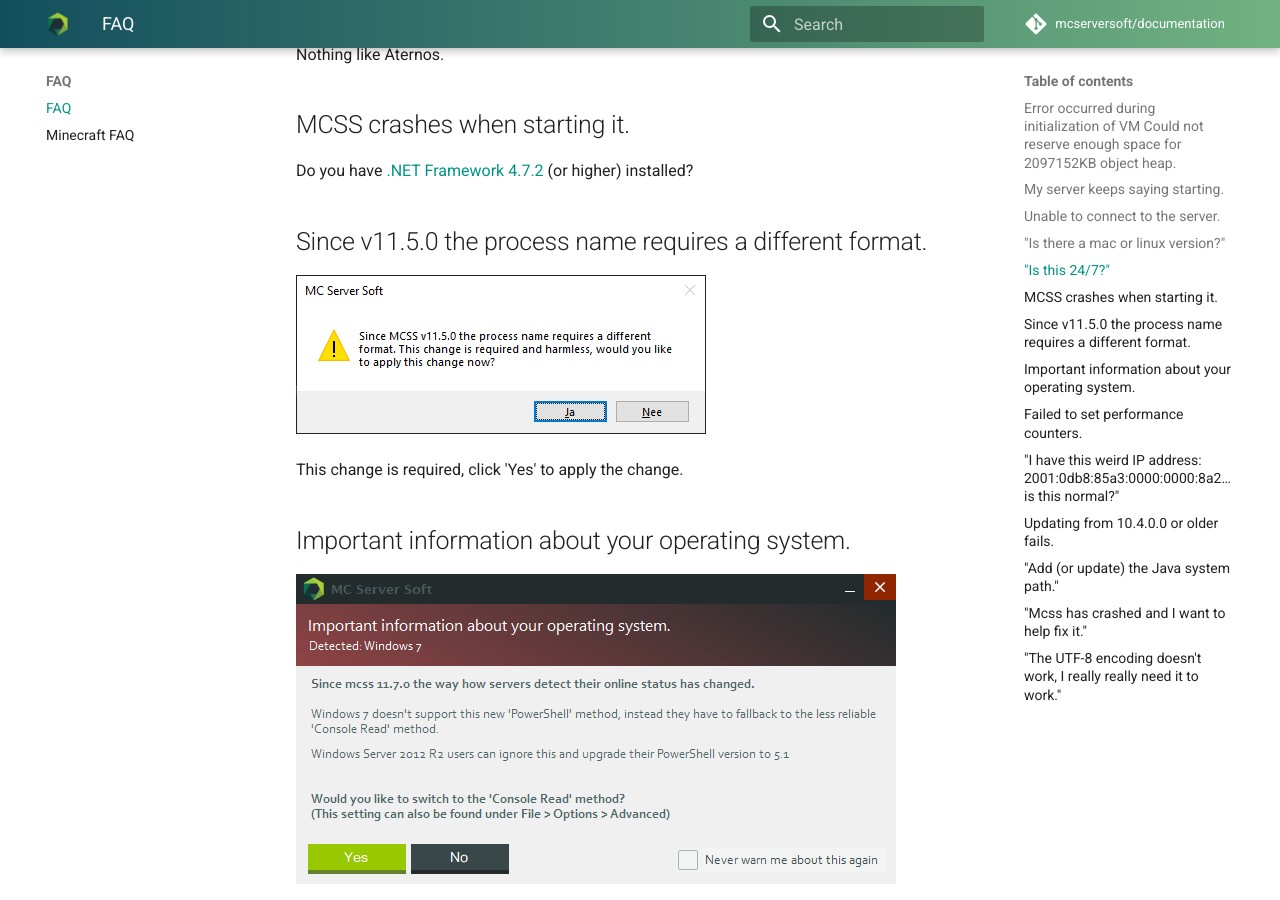
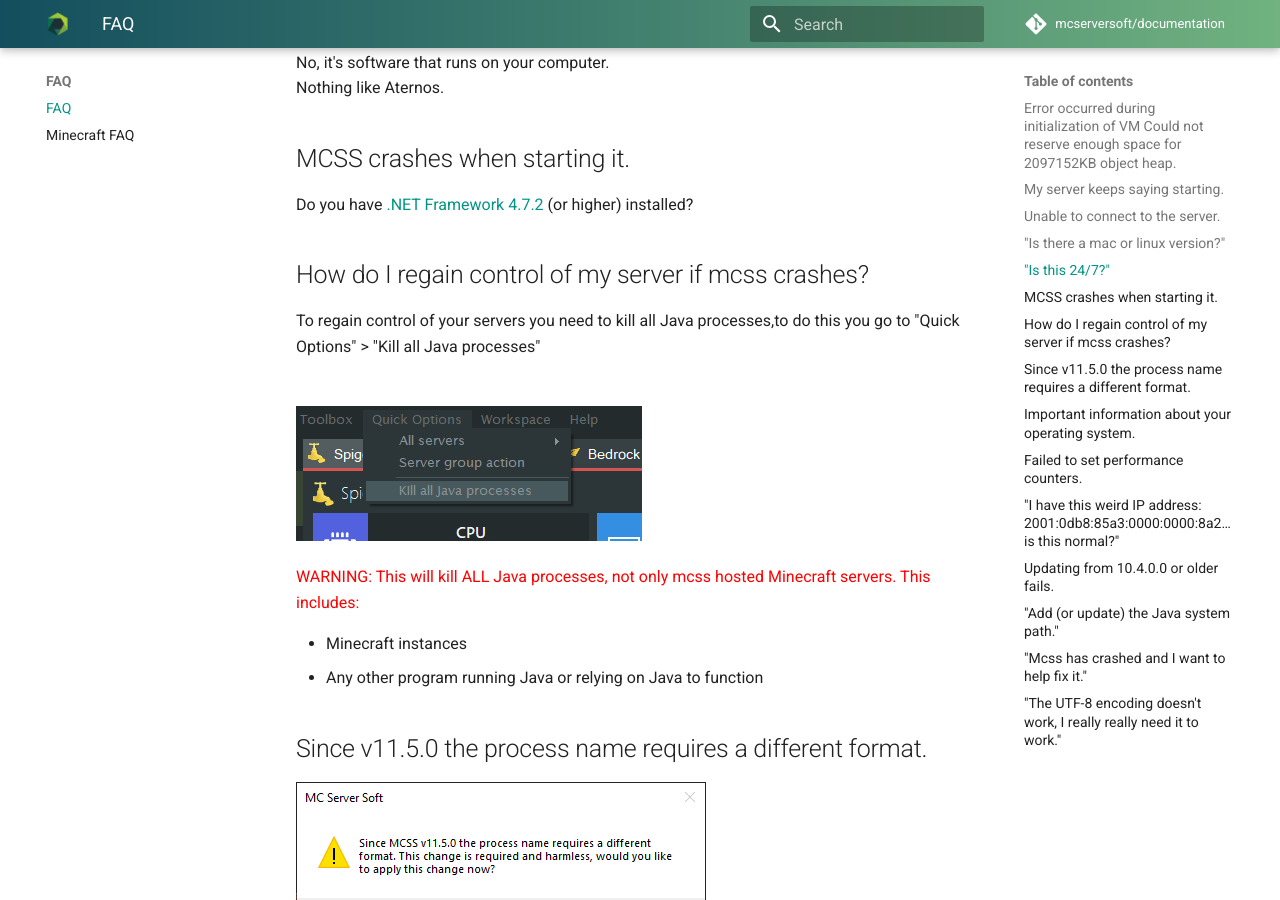
Before and after one commit to mcserversoft/documentation, an MkDocs documentation site: the page built from docs/faq.md, in a window 1280 px wide and 900 px high, scrolled down 1808 px. Built offline with MkDocs 1.6.1 and Material for MkDocs 9.7.7, drawn with Linux system fonts in a browser that asks for light colours; comment, search, counter and statistics services are not loaded; some of the changed text lies outside the part shown.

Commit message:
Moved regain control to main faq + local image + fixed typos

```diff
--- a/docs/faq.md
+++ b/docs/faq.md
@@ -8,6 +8,7 @@
 *   [Is there a mac or linux version?](#is-there-a-mac-version)
 *   [Is this 24/7?](#is-this-24-7)
 *   [MCSS crashes when starting it.](#mcss-crashes-when-starting-it)
+*   [How do I regain control of my server if mcss crashes?](#regain-control)
 *   [Since v11.5.0 the process name requires a different format.](#process-name-different-format)
 *   [Important information about your operating system.](#important-information-os)
 *   [Failed to set performance counters.](#failed-to-set-performance-counters)
@@ -67,6 +68,19 @@
 
 Do you have [.NET Framework 4.7.2](https://dotnet.microsoft.com/download/dotnet-framework/net472) (or higher) installed?
 
+<a name="regain-control"></a>
+## How do I regain control of my server if mcss crashes?
+
+To regain control of your servers you need to kill all Java processes,to do this you go to "Quick Options" > "Kill all Java processes"
+
+![Screenshot of the Kill all java processes option](assets/screenshots/mcss_kill_java.png)
+
+<span style="color:red">WARNING: This will kill ALL Java processes, not only mcss hosted Minecraft servers.
+This includes:
+
+* Minecraft instances
+* Any other program running Java or relying on Java to function
+</span>
 
 <a name="process-name-different-format"></a>
 ## Since v11.5.0 the process name requires a different format.
--- a/mkdocs.yml
+++ b/mkdocs.yml
@@ -27,4 +27,4 @@
    - Create a Forge server: create-forge-server.md
  - FAQ:
    - faq.md
-   - minecraftfaq.md
+   - minecraft-faq.md
```
Also changed, not shown: docs/minecraft-faq.md (renamed from docs/minecraftfaq.md, +3 -16 lines), docs/assets/screenshots/mcss_kill_java.png (added).
